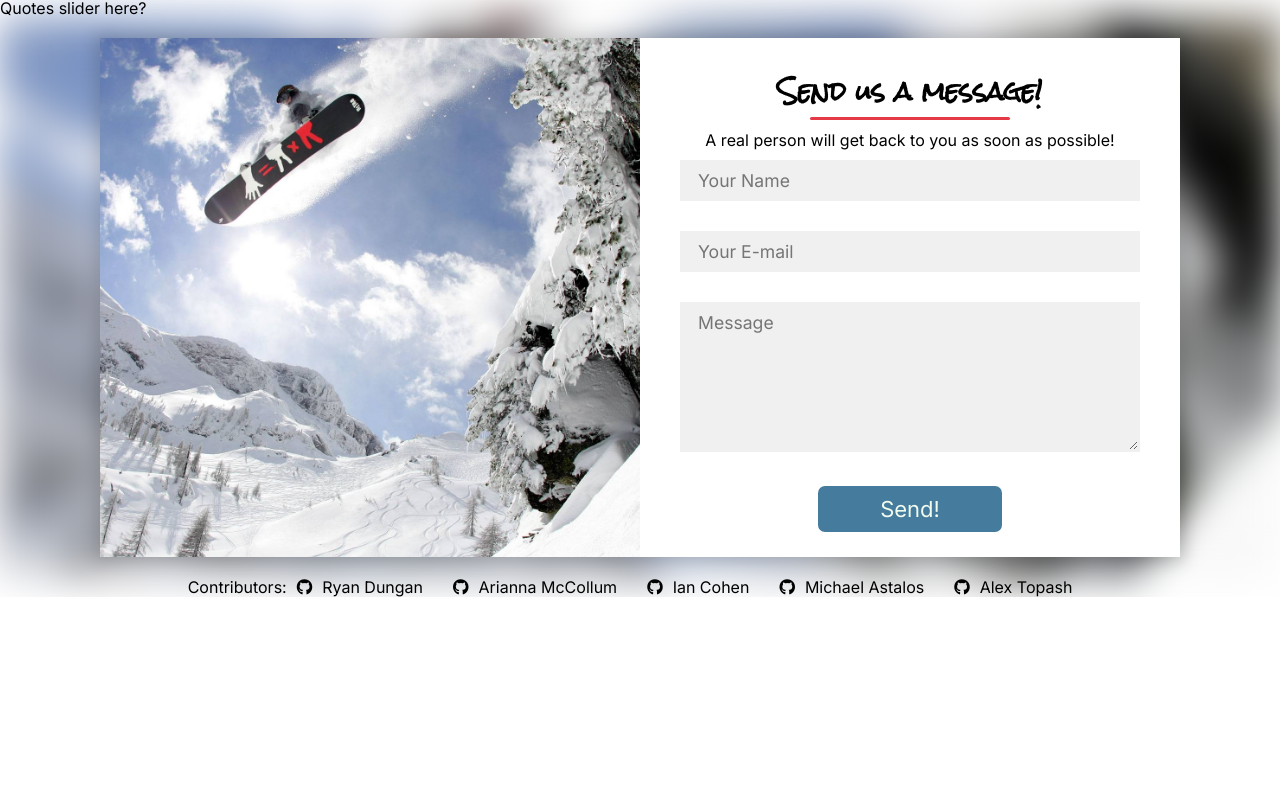
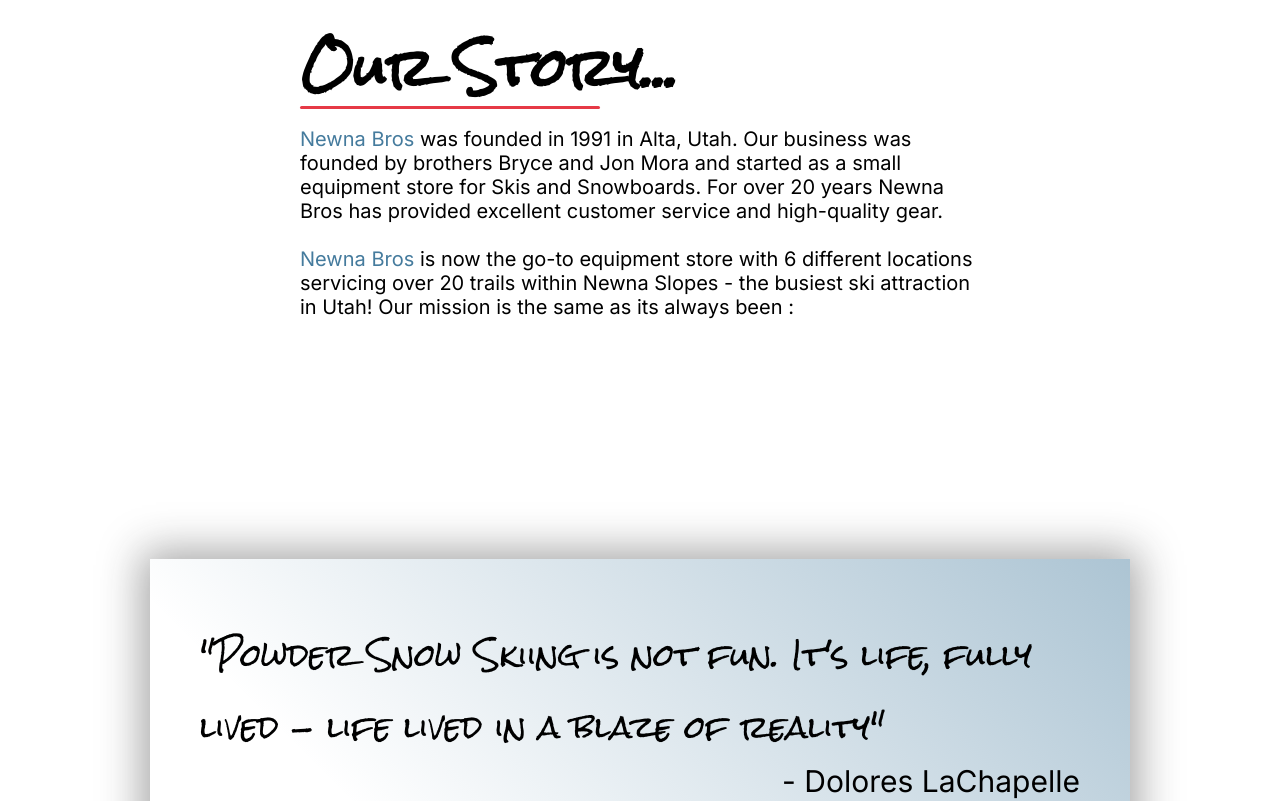
Before and after one commit to Arianna-McCollum/Newna-Slopes, a React (Create React App) app in the folder client/: page / in a window 1280 px wide. Shown: the part 822-1623 px from the top of the page. Before the commit the page ends 1419 px from the top, so only its background shows below. Built offline with nearby package versions, Linux system fonts and the light colour scheme.

Commit message:
added story and quote section style

```diff
--- a/client/src/components/OurStory/index.js
+++ b/client/src/components/OurStory/index.js
@@ -3,7 +3,14 @@ import React from 'react';
 function OurStory() {
   return (
     <section>
-        Our Story....
+        <div class="ourstory">
+          <h2>Our Story...</h2>
+          <p><span>Newna Bros</span> was founded in 1991 in Alta, Utah. Our business was founded by brothers Bryce and Jon Mora and started as a small equipment store for Skis and Snowboards. For over 20 years Newna Bros has provided excellent customer service and high-quality gear.
+          <br></br>
+          <br></br>
+          <span>Newna Bros</span>  is now the go-to equipment store with 6 different locations servicing over 20 trails within Newna Slopes - the busiest ski attraction in Utah! Our mission is the same as its always been : </p>
+
+        </div>
     </section>
 
   );
--- a/client/src/components/Quotes/index.js
+++ b/client/src/components/Quotes/index.js
@@ -2,8 +2,13 @@ import React from 'react';
 
 function Quotes() {
   return (
-    <section>
-        Quotes slider here?
+    <section className="quote">
+        <div className="quote-container">
+          <p>"Powder Snow Skiing is not fun. It's life, fully lived - life lived in a blaze of reality"
+            <br></br>
+            <span>- Dolores LaChapelle</span>
+          </p>
+        </div>
     </section>
 
   );
--- a/client/src/style.css
+++ b/client/src/style.css
@@ -218,6 +218,98 @@ html {
 
   /* End Hero */
 
+  /* Our Story */
+
+  .ourstory {
+      padding: 30px 300px;
+      text-align: left;
+      display: flex;
+      flex-direction: column;
+  }
+
+  .ourstory span {
+      color: var(--primary-color);
+  }
+
+  .ourstory h2 {
+      font-size: 50px;
+      font-family: 'Rock Salt', cursive;
+      position: relative;
+  }
+
+  .ourstory h2:after{
+	content: '';
+    position: absolute;
+    left: 22%;
+    bottom: 15%;
+    transform: translateX(-50%);
+    height: 3px;
+    width: 300px;
+    border-radius: 2px;
+    background-color: var(--tertiary-color);
+}
+
+  .ourstory p {
+      font-size: 20px;
+  }
+
+  /* End Our Story */
+
+  /* Quote section */
+
+  .quote {
+    position: relative;
+    padding: 150px;
+    margin: 60px 0;
+  }
+
+  .quote:before {
+    content: '';
+    background: url(/src/images/bg.jpg) no-repeat fixed center / cover;
+    width: 100%;
+    height: 400px;
+    position: absolute;
+    left: 0;
+    top: 0;
+    opacity: .5;
+  }
+
+  .quote:after {
+    content: '';
+    width: 100%;
+    height: 400px;
+    position: absolute;
+    background-color: rgba(255,255,255,0.5);
+    top: 0;
+    left: 0;
+    z-index: 0;
+  }
+
+  .quote-container {
+    padding: 50px;
+    position: relative;
+    background-color: var(--white);
+    box-shadow: 0px 0px 40px 8px rgba(33,33,33, 0.4);
+    z-index: 1;
+    height: 300px;
+    display: flex;
+    align-items: center;
+    justify-content: center;
+    background-image: linear-gradient(
+    45deg,rgba(0,0,0,0) 20%, var(--primary-color) 200%);
+  }
+
+  .quote-container p {
+      font-family: 'Rock Salt', cursive;
+      font-size: 30px;
+  }
+
+  .quote-container p span {
+      float: right;
+  }
+
+  /* End Quote section */
+
   /* Contact */
 .contact{
 	position: relative;
@@ -236,7 +328,7 @@ html {
 	height: 100%;
 	left: 0;
 	top: 0;
-	background: url("./images/contactbg.jpg") no-repeat center;
+	background: url("./images/snowboardbg.jpg") no-repeat center;
 	background-size: cover;
 	filter: blur(20px);
 	z-index: -1;
```
Also changed, not shown: client/src/images/snowboardbg.jpg.
